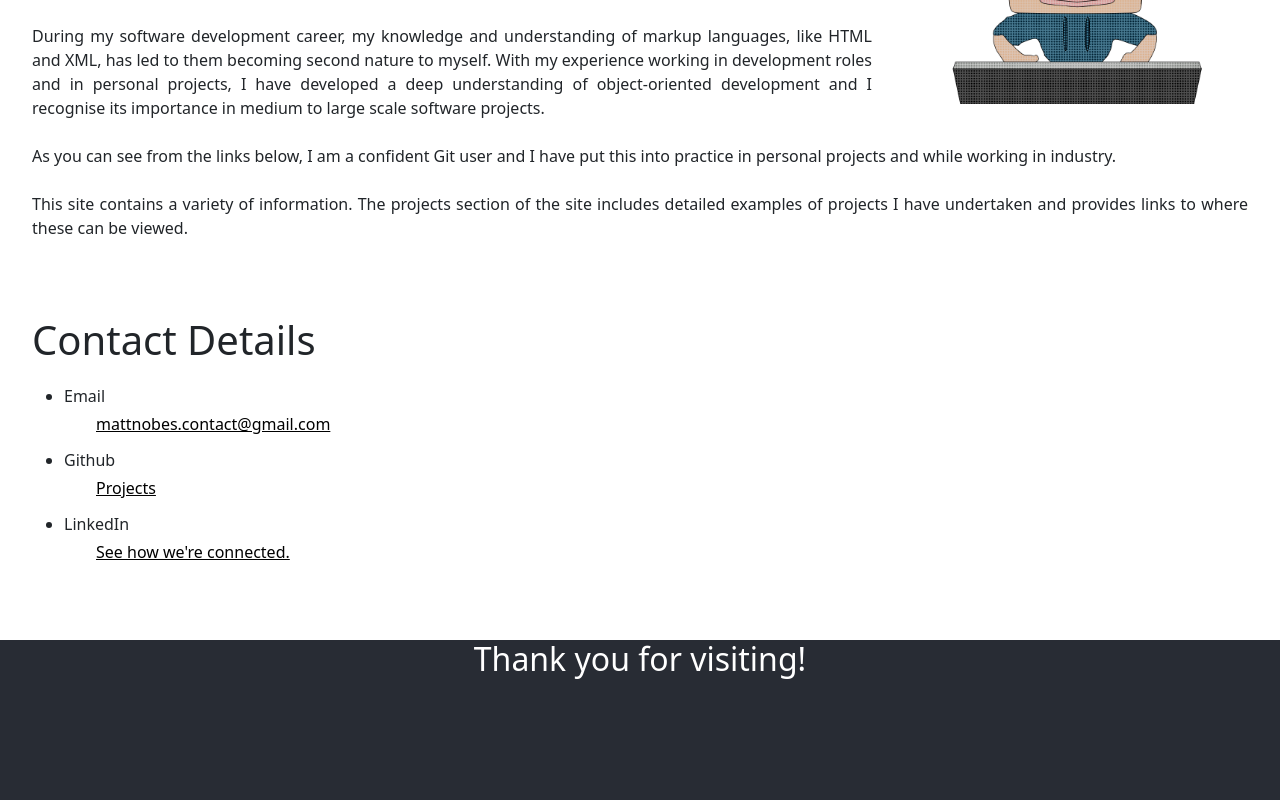
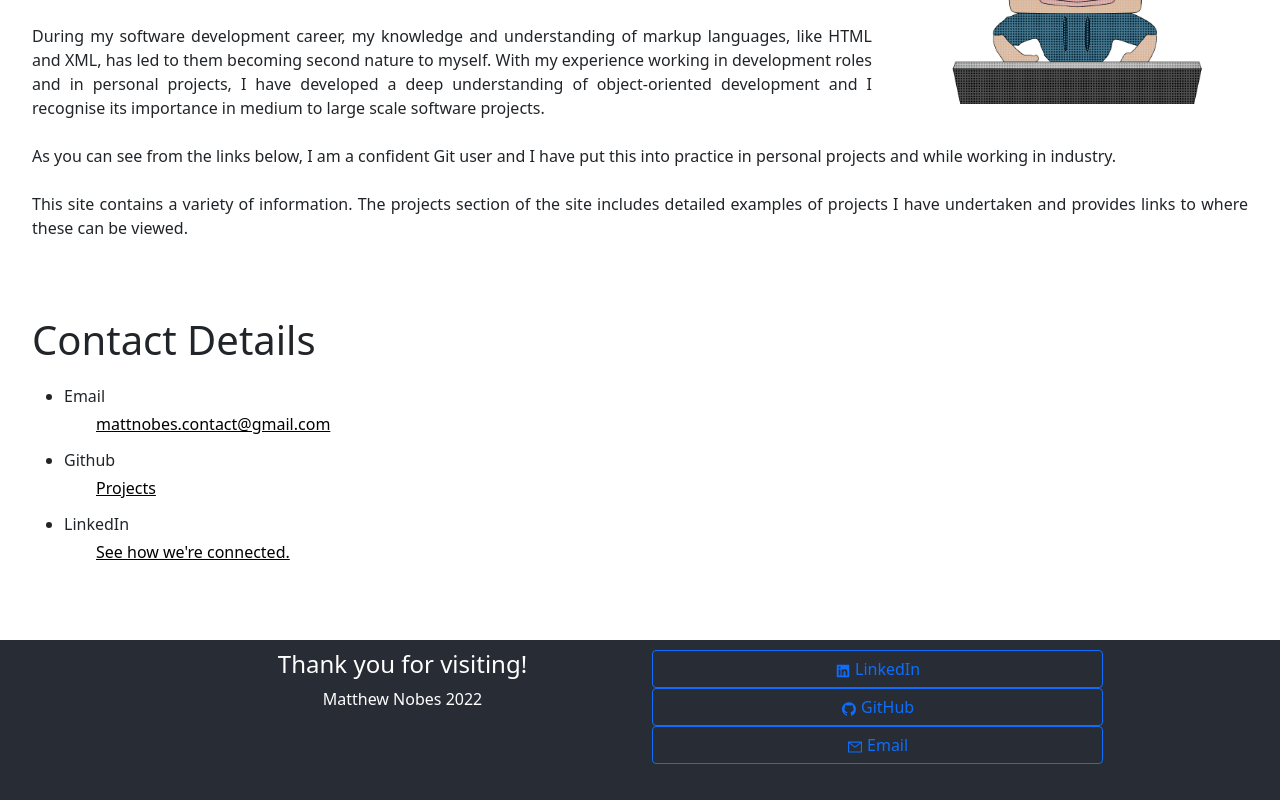
Before and after one commit to MatthewNobes/MatthewNobes.github.io, a React (Create React App) app: page / in a window 1280 px wide. Shown: the part 381-1181 px from the top of the page. Built offline with nearby package versions, Linux system fonts and the light colour scheme.

Commit message:
#14 New footer format

```diff
--- a/src/Components/Footer/Footer.js
+++ b/src/Components/Footer/Footer.js
@@ -1,7 +1,22 @@
+import { Container, Row, Col } from "react-bootstrap";
 import css from "./Footer.module.css";
+import FooterContactButtons from "./FooterContactButtons";
+import getCurrentYear from "../../utils/getCurrentYear";
 
 export const Footer = () => (
   <div className={css.footer}>
-    <h2>Thank you for visiting!</h2>
+    <Container className={css.FooterContainer}>
+      <Row>
+        <Col></Col>
+        <Col xs={5}>
+          <h4>Thank you for visiting!</h4>
+          <p>Matthew Nobes {getCurrentYear()}</p>
+        </Col>
+        <Col xs={5}>
+          <FooterContactButtons />
+        </Col>
+        <Col></Col>
+      </Row>
+    </Container>
   </div>
 );
--- a/src/Components/Footer/Footer.module.css
+++ b/src/Components/Footer/Footer.module.css
@@ -5,3 +5,7 @@
   color: white;
   min-width: 100vw;
 }
+
+.FooterContainer {
+  padding: 10px;
+}
--- /dev/null
+++ b/src/Components/Footer/FooterContactButtons/FooterContactButtons.js
@@ -0,0 +1,19 @@
+import { Button } from "react-bootstrap";
+import css from "./FooterContactButtons.module.css";
+import { AiFillLinkedin, AiFillGithub, AiOutlineMail } from "react-icons/ai";
+
+export const FooterContactButtons = () => {
+  return (
+    <div className={css.ButtonBlock}>
+      <Button variant="outline-primary">
+        <AiFillLinkedin /> LinkedIn
+      </Button>
+      <Button variant="outline-primary">
+        <AiFillGithub /> GitHub
+      </Button>
+      <Button variant="outline-primary">
+        <AiOutlineMail /> Email
+      </Button>
+    </div>
+  );
+};
--- /dev/null
+++ b/src/Components/Footer/FooterContactButtons/FooterContactButtons.module.css
@@ -0,0 +1,4 @@
+.ButtonBlock {
+  display: flex;
+  flex-direction: column;
+}
--- /dev/null
+++ b/src/Components/Footer/FooterContactButtons/index.js
@@ -0,0 +1,2 @@
+import { FooterContactButtons } from "./FooterContactButtons";
+export default FooterContactButtons;
--- /dev/null
+++ b/src/utils/getCurrentYear/getCurrentYear.js
@@ -0,0 +1,5 @@
+export const getCurrentYear = () => {
+  const today = new Date();
+  const currentYear = today.getFullYear();
+  return currentYear;
+};
--- /dev/null
+++ b/src/utils/getCurrentYear/index.js
@@ -0,0 +1,2 @@
+import { getCurrentYear } from "./getCurrentYear";
+export default getCurrentYear;
```
